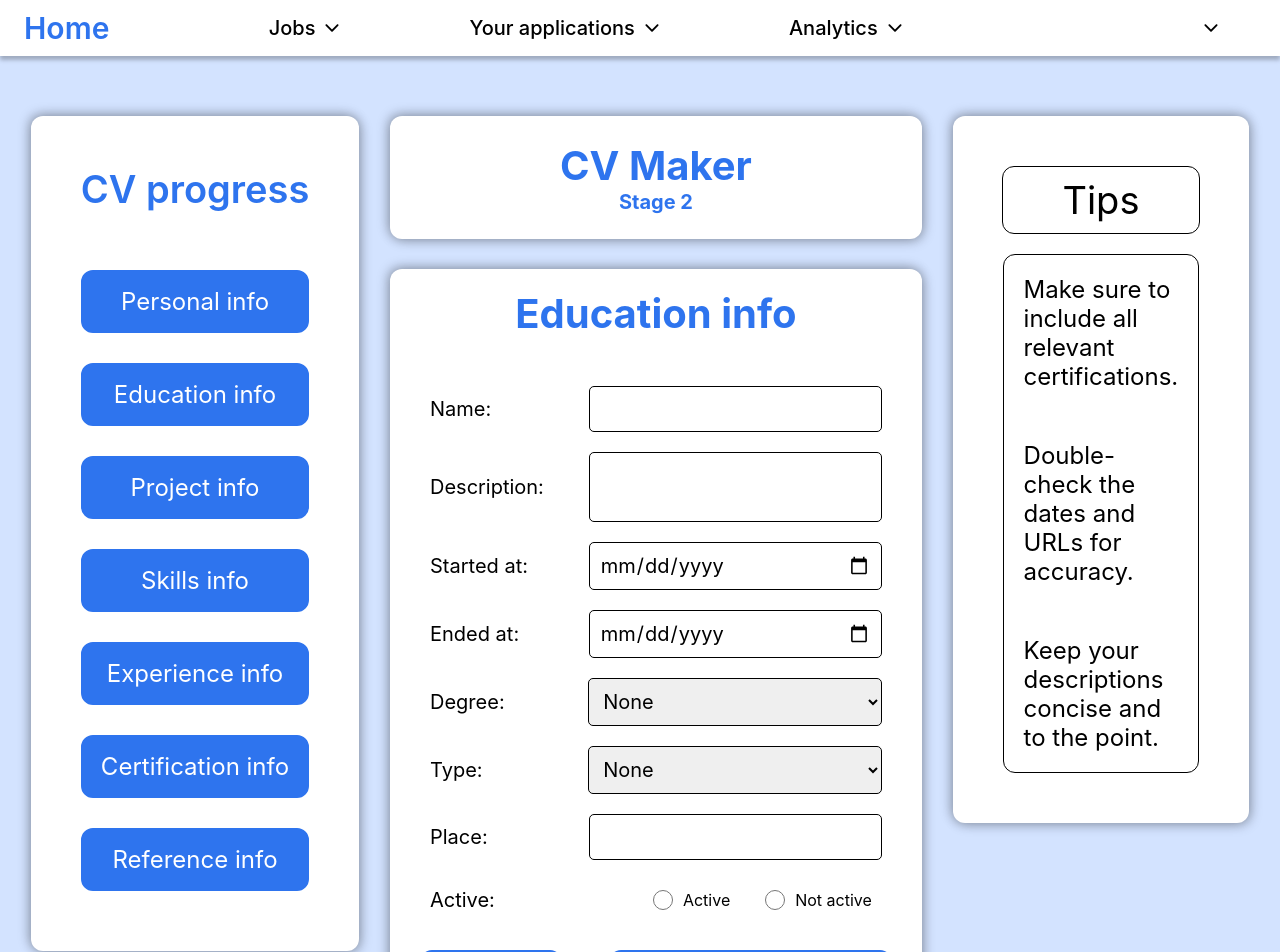
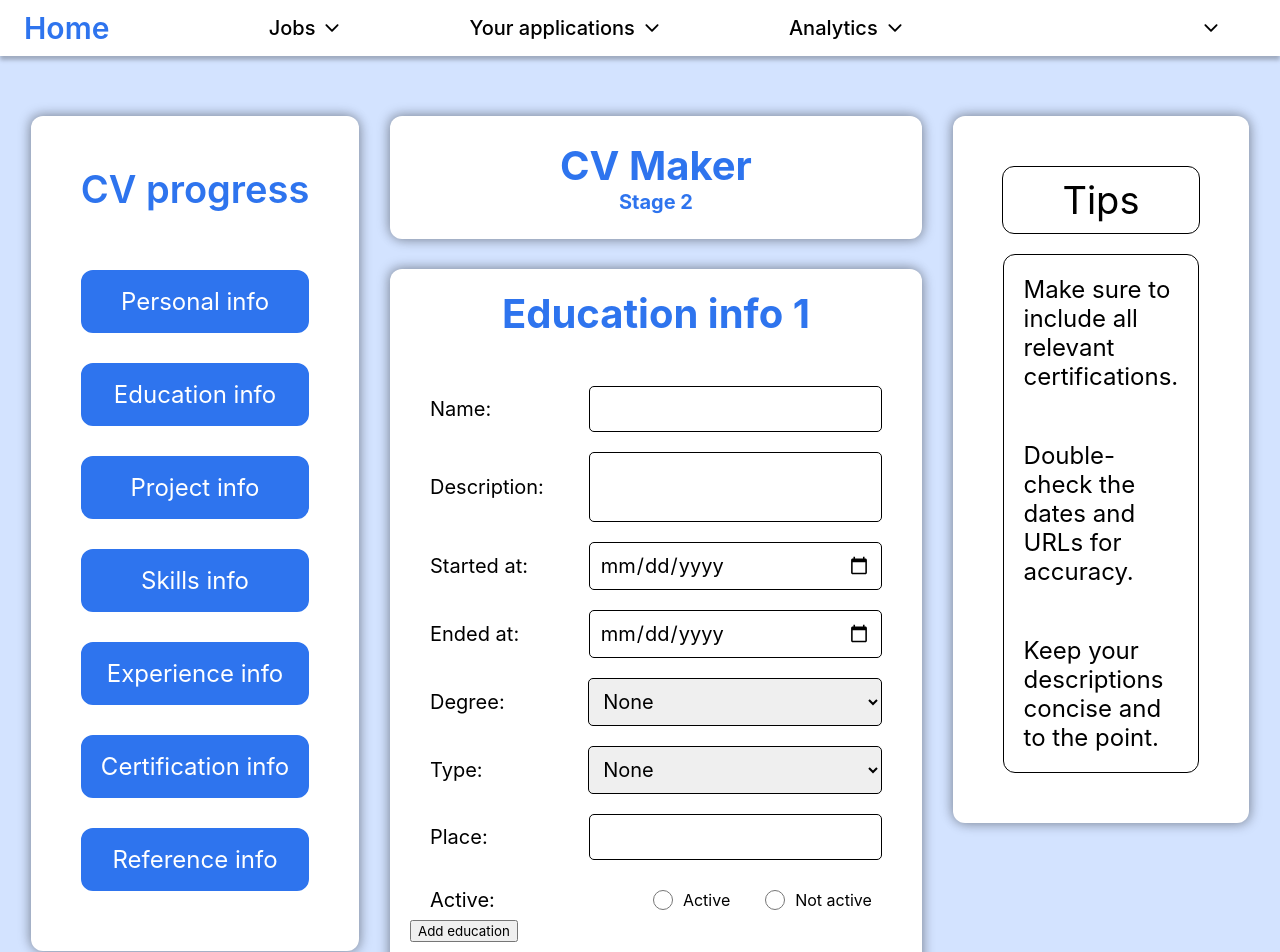
Before and after one commit to Panfi98/BrainsFrontend, a React (Vite) app: page /cv/1/education in a window 1280 px wide. Shown: the top 952 px of the page. Built offline with nearby package versions, Linux system fonts and the light colour scheme.

Commit message:
U can add more forms to CV

```diff
--- /dev/null
+++ b/src/Components/CVmaker/CvComponets/CvFromEducation.jsx
@@ -0,0 +1,65 @@
+export function CvFormEducation ({index, onChange, edu}) {
+    return(
+            <form>
+                <h2>Education info {index + 1}</h2>
+                <div className="input-group">
+                    <label htmlFor="name">Name:</label>
+                    <input type="text" id="name" name="name" onChange={onChange} />
+                </div>
+
+                <div className="input-group">
+                    <label htmlFor="description">Description:</label>
+                    <textarea id="description" name="description" onChange={onChange} />
+                </div>
+
+                <div className="input-group">
+                    <label htmlFor="startDate">Started at:</label>
+                    <input type="date" id="startDate" name="startDate" onChange={onChange} />
+                </div>
+
+                <div className="input-group">
+                    <label htmlFor="endDate">Ended at:</label>
+                    <input type="date" id="endDate" name="endDate" onChange={onChange} />
+                </div>
+
+                <div className="input-group">
+                    <label htmlFor="degree">Degree:</label>
+                    <select id="degree" name="degree" onChange={onChange}>
+                        <option value="none">None</option>
+                        <option value="bachelor">Bachelor</option>
+                        <option value="master">Master</option>
+                        <option value="phd">PhD</option>
+                    </select>
+                </div>
+
+                <div className="input-group">
+                    <label htmlFor="type">Type:</label>
+                    <select id="type" name="type" onChange={onChange}>
+                        <option value="none">None</option>
+                        <option value="economist">Economist</option>
+                        <option value="programist">Programist</option>
+                        <option value="jurist">Jurist</option>
+                    </select>
+                </div>
+
+                <div className="input-group">
+                    <label htmlFor="place">Place:</label>
+                    <input type="text" id="place" name="place" onChange={onChange}></input>
+                </div>
+
+                <div className="input-group">
+                    <label htmlFor="active">Active:</label>
+                    <div className="radio-group">
+                        <div className="radio-option">
+                            <input type="radio" id="active" name="active" value="true" onChange={onChange} />
+                            <label htmlFor="active">Active</label>
+                        </div>
+                        <div className="radio-option">
+                            <input type="radio" id="non active" name="non active" value="false" onChange={onChange} />
+                            <label htmlFor="non-active">Not active</label>
+                        </div>
+                    </div>
+                </div>
+            </form>
+    )
+}
--- a/src/Components/CVmaker/StageEducationInfo.jsx
+++ b/src/Components/CVmaker/StageEducationInfo.jsx
@@ -6,10 +6,23 @@ import { useParams } from "react-router-dom";
 import './CVmaker.css';
 import { AddEducation } from "../../Fetcher/AddEducation.js";
 import { ProgressBar } from "./CvComponets/Progress-bar.jsx";
+import { CvFormEducation } from "./CvComponets/CvFromEducation.jsx";
+
+const emptyEducation = {
+  name: "",
+  description: "",
+  startDate: "",
+  endDate: "",
+  degree: "",
+  type: "",
+  place: "",
+  active: "",
+  status: "InProgress",
+};
 
 const StageEducationInfo = () => {
 
-    const [newEducationData, setNewEducationData] = useState({
+    const [newEducationData, setNewEducationData] = useState([{
         name: "",
         description: "",
         startDate: "",
@@ -19,19 +32,25 @@ const StageEducationInfo = () => {
         place: "",
         active: "",
         status: "InProgress",
-    });
+    }]);
 
     const [isLoading, setIsLoading] = useState(false);
     const { token } = useAuth();
     const { id } = useParams();
     const navigate = useNavigate();
 
-    const onChange = (e) => {
+    const onChange = (index) => (e) => {
         const { name, value } = e.target;
-        setNewEducationData((newEducationData) => ({
-            ...newEducationData, [name]: value,
-        }));
+        setNewEducationData((prev) => {
+            const updated = [...prev];
+            updated[index] = {...updated[index], [name]: value};
+            return updated;
+        });
     };
+
+    const addForm = () => {
+        setNewEducationData((prev) => [...prev, {emptyEducation}])
+    }
 
     const onSubmit = async (e) => {
         e.preventDefault();
@@ -77,72 +96,20 @@ const StageEducationInfo = () => {
                     <h2>Stage 2</h2>
                 </div>
                 <div className="cv-form">
-                    <form>
-                        <h2>Education info</h2>
-                        <div className="input-group">
-                            <label htmlFor="name">Name:</label>
-                            <input type="text" id="name" name="name" onChange={onChange} />
-                        </div>
-
-                        <div className="input-group">
-                            <label htmlFor="description">Description:</label>
-                            <textarea id="description" name="description" onChange={onChange} />
-                        </div>
-
-                        <div className="input-group">
-                            <label htmlFor="startDate">Started at:</label>
-                            <input type="date" id="startDate" name="startDate" onChange={onChange} />
-                        </div>
-
-                        <div className="input-group">
-                            <label htmlFor="endDate">Ended at:</label>
-                            <input type="date" id="endDate" name="endDate" onChange={onChange} />
-                        </div>
-
-                        <div className="input-group">
-                            <label htmlFor="degree">Degree:</label>
-                            <select id="degree" name="degree" onChange={onChange}>
-                                <option value="none">None</option>
-                                <option value="bachelor">Bachelor</option>
-                                <option value="master">Master</option>
-                                <option value="phd">PhD</option>
-                            </select>
-                        </div>
-
-                        <div className="input-group">
-                            <label htmlFor="type">Type:</label>
-                            <select id="type" name="type" onChange={onChange}>
-                                <option value="none">None</option>
-                                <option value="economist">Economist</option>
-                                <option value="programist">Programist</option>
-                                <option value="jurist">Jurist</option>
-                            </select>
-                        </div>
-
-                        <div className="input-group">
-                            <label htmlFor="place">Place:</label>
-                            <input type="text" id="place" name="place" onChange={onChange}></input>
-                        </div>
-
-                        <div className="input-group">
-                            <label htmlFor="active">Active:</label>
-                            <div className="radio-group">
-                                <div className="radio-option">
-                                    <input type="radio" id="active" name="active" value="true" onChange={onChange} />
-                                    <label htmlFor="active">Active</label>
-                                </div>
-                                <div className="radio-option">
-                                    <input type="radio" id="non active" name="non active" value="false" onChange={onChange} />
-                                    <label htmlFor="non-active">Not active</label>
-                                </div>
-                            </div>
-                        </div>
-
-                        <div className="button-group">
-                            <button type="button" onClick={() => navigate("/stage-person-info")} className="previous-btn">Previous stage</button>
-                            <button type="button" onClick={(onSubmit)} className="next-btn" disabled={isLoading}>{isLoading ? "Loading..." : "Next stage"}</button>
-                        </div>
-                    </form>
+                    {newEducationData.map((edu, index) => (
+                        <CvFormEducation
+                            key={index}
+                            index={index}
+                            onChange={onChange(index)}
+                            value = {edu}
+                            addForm={addForm}
+                        />
+                    ))}
+                    <button className="add-form-btn" onClick={addForm}>Add education</button>
+                    <div className="button-group">
+                        <button type="button" onClick={() => navigate("/stage-person-info")} className="previous-btn">Previous stage</button>
+                        <button type="button" onClick={(onSubmit)} className="next-btn" disabled={isLoading}>{isLoading ? "Loading..." : "Next stage"}</button>
+                    </div>
                 </div>
             </div>
             <div className="cv-tips">
```
